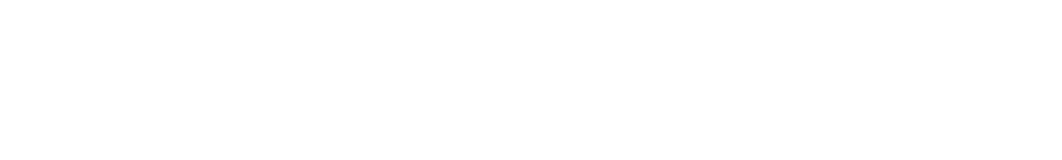
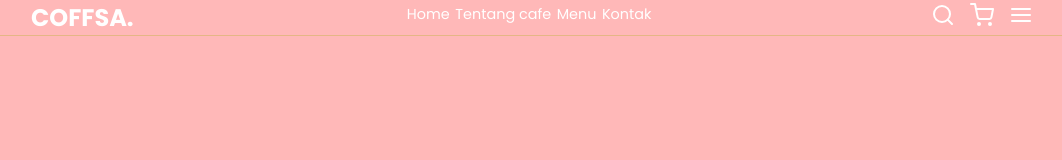
Before and after one commit to karisa-cihuy/kayiss, a plain HTML site: page index.html in a window 1280 px wide. Shown: the whole page, without its empty margins (105-1167 px from the left). Drawn offline with nearby package versions, Linux system fonts and the light colour scheme; files that its build step writes are made by us from their sources; a web font is replaced by a local one.

Commit message:
Add files via upload

```diff
--- a/index.html
+++ b/index.html
@@ -3,13 +3,50 @@
 <head>
     <meta charset="UTF-8">
     <meta name="viewport" content="width=device-width, initial-scale=1.0">
-    <title>charisa</title>
+    <title>isa's coffe</title>
 
 
 
+  <!-- fonts -->
+  <style>
+    @import url('https://fonts.googleapis.com/css2?family=Poppins:wght@100;300;400;700&family=Sour+Gummy:ital,wght@0,100..900;1,100..900&display=swap');
+    </style>
 
+    <!-- feather icon -->
+
+
+    <!-- My style -->
+
+    <link rel="stylesheet" href="css/style.css">
 </head>
+
 <body>
+
+    <script src="https://unpkg.com/feather-icons"></script>
+
+   <!-- Navbar start -->
+  <nav class="navbar">
+    <a href="#"
+    class="navbar-logo">COFFSA.</a>
+
+     <div class="navbar-nav">
+      <a href="#">Home</a>
+      <a href="#about">Tentang cafe</a>
+      <a href="#menu">Menu</a>
+      <a href="#contact">Kontak</a>
+     </div>
+
+     <div class="navbar-extra">
+      <a href="search"><i data-feather="search"></i></a>
+      <a href="shopping-cart"><i data-feather="shopping-cart"></i></a>
+      <a href="hamburger-menu"><i data-feather="menu"></i></a>
+     </div>
+  </nav>
+  <!-- Navbar end -->
+
+    <script>
+        feather.replace();
+      </script>
 
 </body>
 </html>
--- /dev/null
+++ b/style.css
@@ -0,0 +1,102 @@
+:root {
+    --primary: #e5b686;
+    --bg: #ffb8b8;
+
+}
+
+* {
+    font-family: 'sour gummy' sans-serif;
+    margin: 0;
+    padding: 0;
+    box-sizing: border-box;
+    outline: none;
+    border: none;
+    text-decoration: none;
+}
+
+body {
+    font-family: 'poppins', sans-serif;
+    background-color: var(--bg);
+    color: white;
+}
+
+/* navbar */
+.navbar {
+    display: flex;
+    justify-content: space-around;
+    align-items: center;
+    flex-direction: row;
+    padding: 1.4 7%;
+    background-color: rgba(255, 184, 184, 0.8);
+    border-bottom: 1px solid var(--primary);
+    position: fixed;
+    top: 0;
+    left: 0;
+    right: 0;
+    z-index: 9999;
+}
+
+.navbar .navbar-logo {
+font-size: 2rem;
+font-weight: 700;
+color: #ffffff;
+}
+
+.navbar .navbar-nav a {
+ color: #ffffff;
+ display: inline-block;
+ font-size: 1.2rem;
+ margin: 0.1rem;
+}
+
+.navbar .navbar-nav a::after {
+    content: '';
+    display: block;
+    padding-bottom: 0.5rem;
+    border-bottom: 0.1rem solid var(--primary);
+    transform: scaleX(0);
+    transition: 0.2s linear;
+}
+
+.navbar .navbar-nav a:hover::after {
+    transform: scaleX(0.5);
+}
+
+.navbar .navbar-nav a:hover {
+    color: var(--primary);
+}
+
+
+
+
+
+.navbar .navbar-extra a{
+    color: #ffffff;
+    margin: 0 0.5rem;
+}
+
+.navbar .navbar-extra a:hover{
+    color: var(--primary);
+}
+
+#hamburger-menu {
+    display: none;
+}
+
+/* media queries */
+
+/* laptop */
+@media (max-width: 1366px) {
+    html {
+        font-size: 75%;
+    }
+
+}
+
+/* mobile-phone */
+@media (max-width: 450px) {
+    html {
+        font-size: 55%;
+    }
+
+}
```
